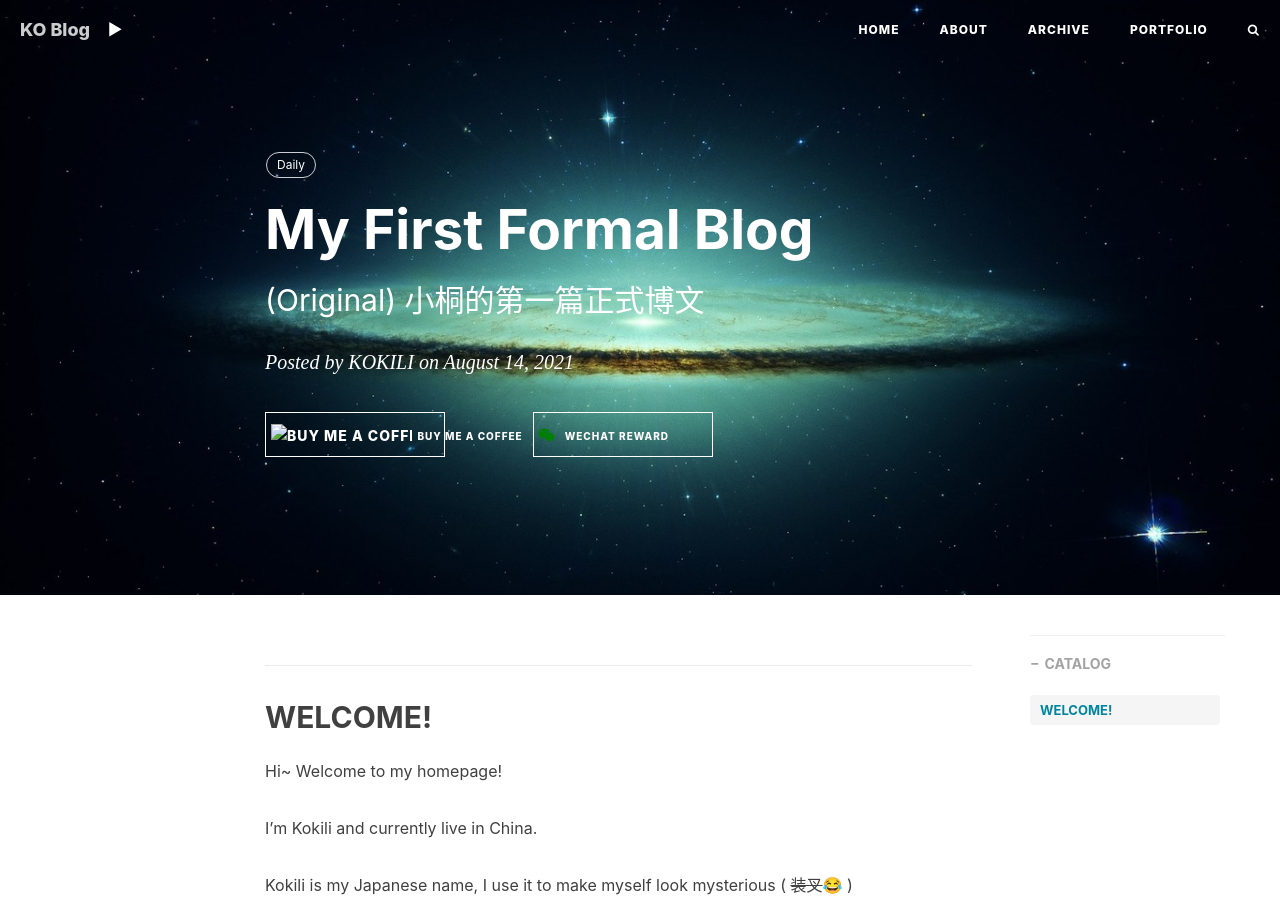
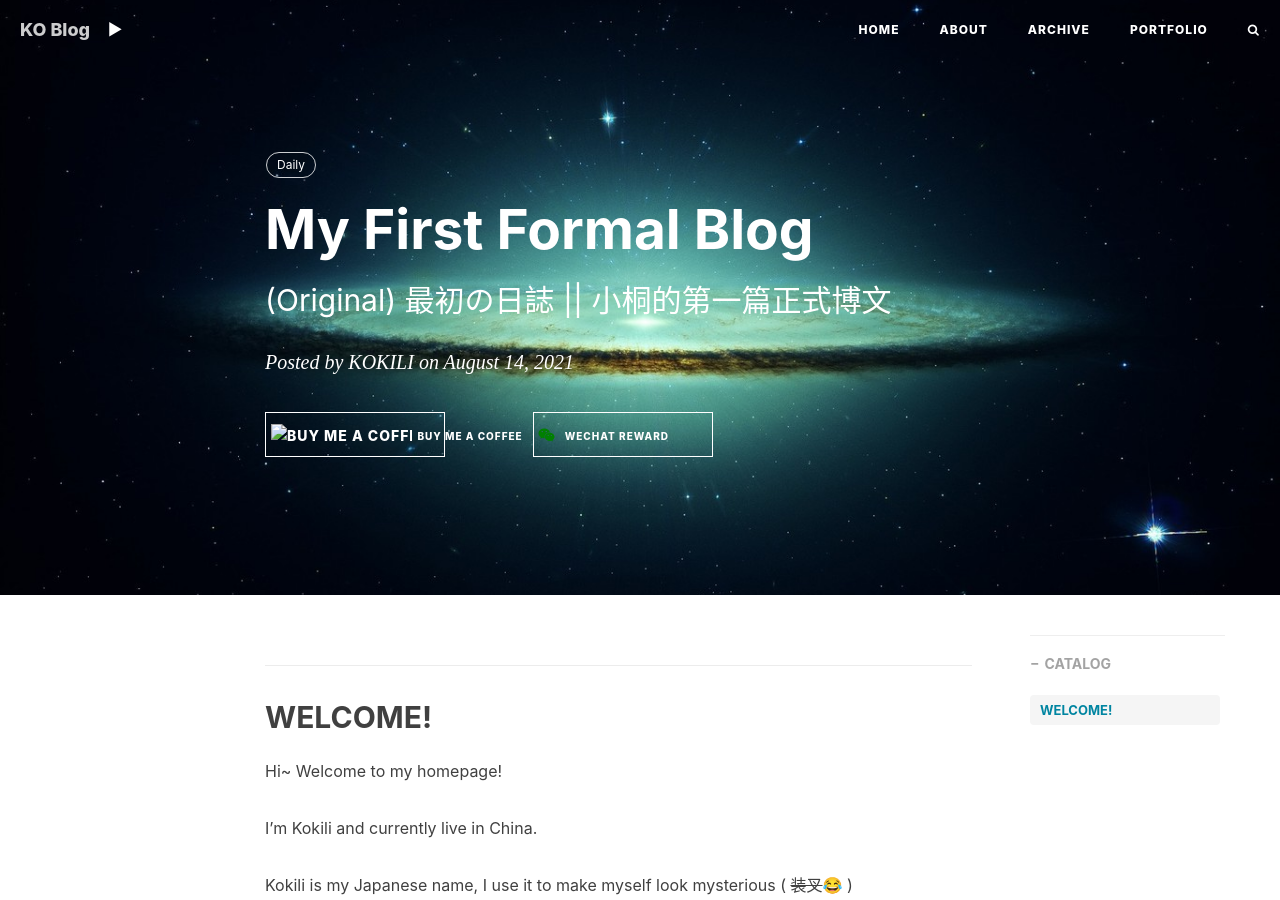
Before and after one commit to kkkokili/kkkokili.github.io, a Jekyll site: the page built from _posts/2021-08-14-My-First-Blog.md, in a window 1280 px wide and 900 px high. Built offline with Jekyll 4.4.1, drawn with Linux system fonts in a browser that asks for light colours; nearby versions of some CDN libraries; comment, search, counter and statistics services are not loaded.

Commit message:
Update 2021-08-14-My-First-Blog.md

```diff
--- a/_posts/2021-08-14-My-First-Blog.md
+++ b/_posts/2021-08-14-My-First-Blog.md
@@ -1,7 +1,7 @@
 ---
 layout:     post
 title:      My First Formal Blog
-subtitle:   (Original) 小桐的第一篇正式博文
+subtitle:   (Original) 最初の日誌 || 小桐的第一篇正式博文
 date:       2021-08-14
 author:     KOKILI
 header-img: img/galaxy-min.jpg
```
